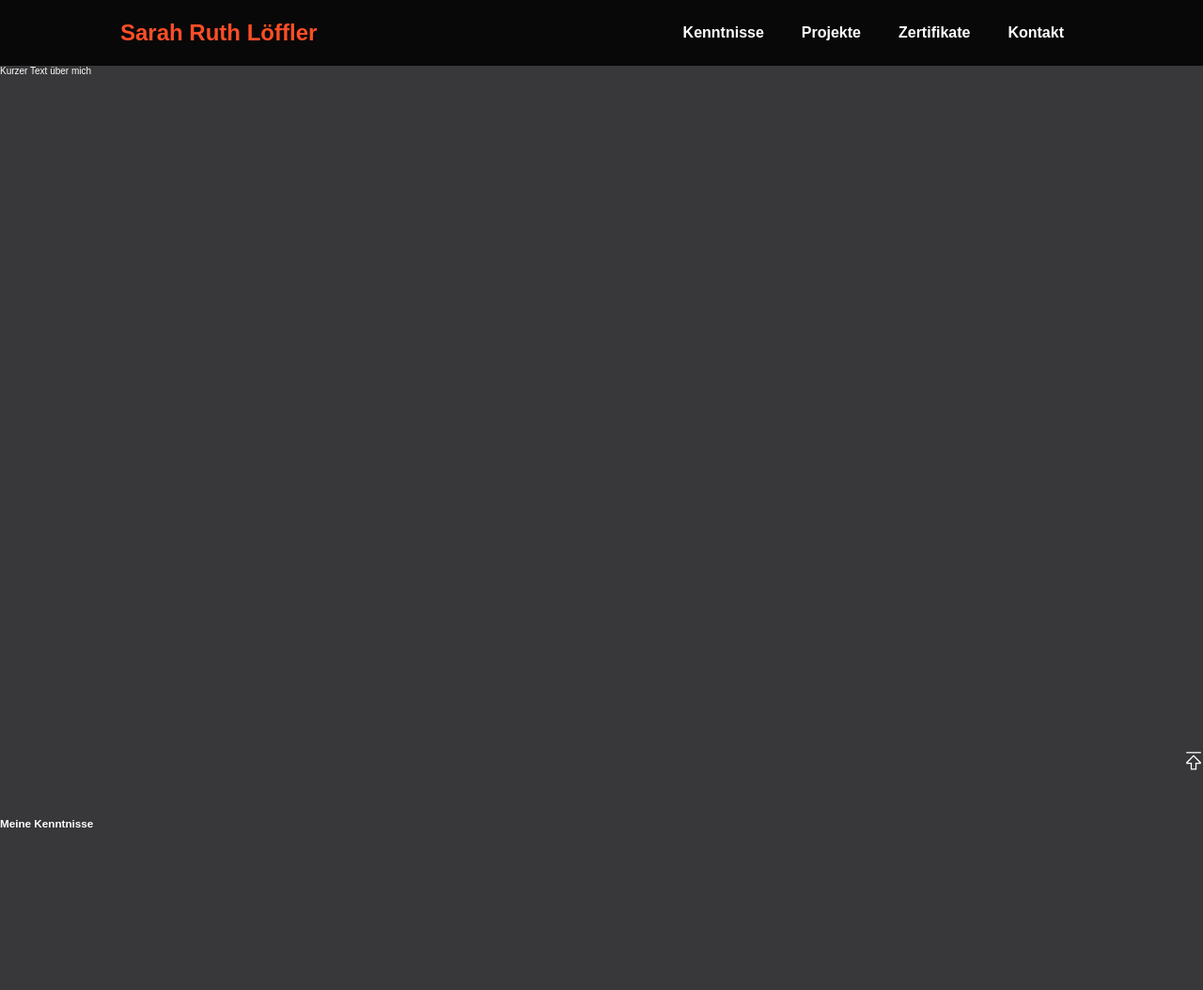
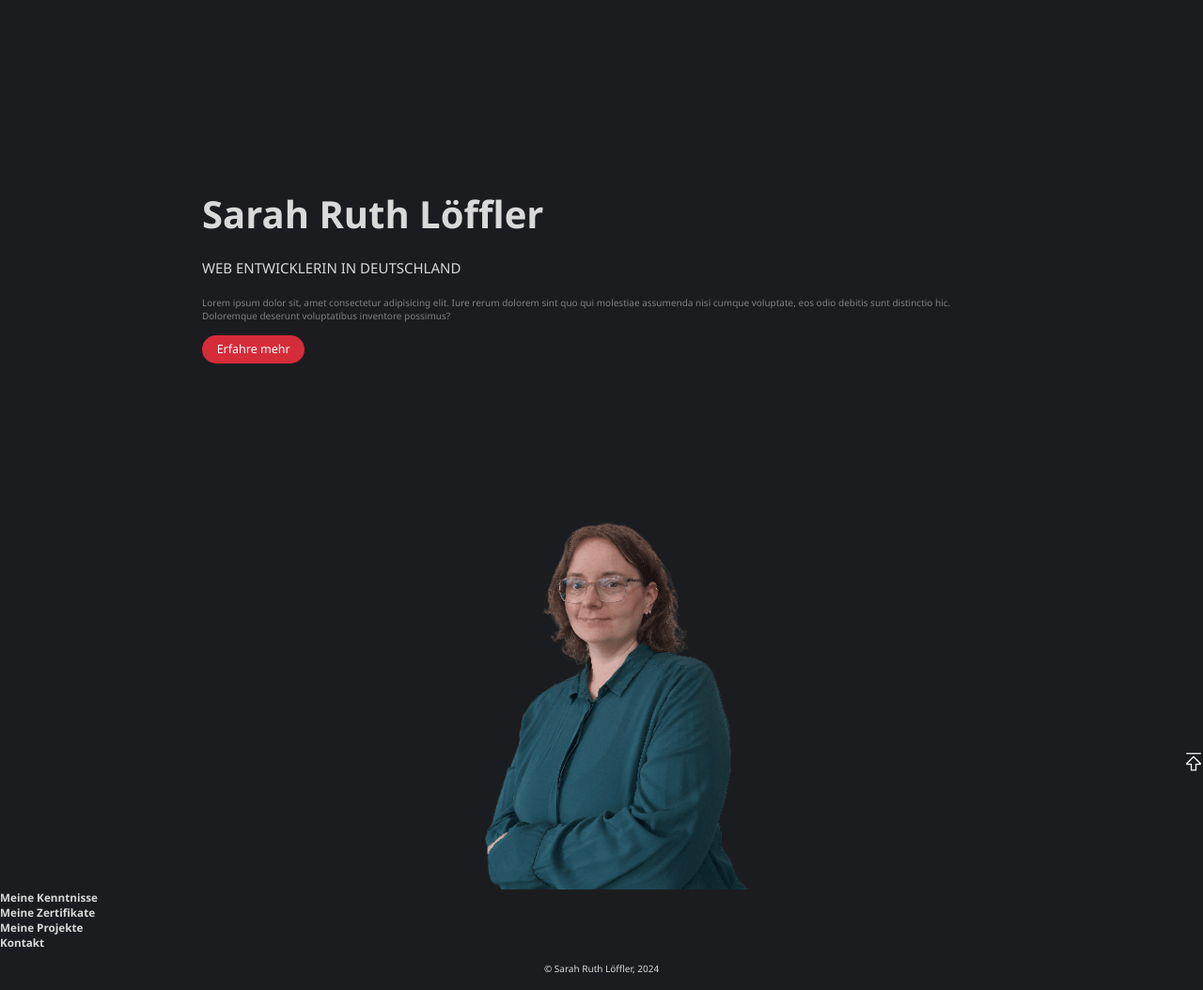
Before and after one commit to SarahBuehler/portfolio-responsive, a plain HTML site: page index.html in a window 1280 px wide. Shown: the top 1054 px of the page at 94% size. Drawn offline with Linux system fonts and the light colour scheme.

Commit message:
neuer Header, Foto, Design

```diff
--- a/index.html
+++ b/index.html
@@ -3,28 +3,27 @@
   <head>
     <meta charset="UTF-8" />
     <meta name="viewport" content="width=device-width, initial-scale=1.0" />
-    <link rel="stylesheet" href="styles.css" />
-    <title>Sarah Löffler Portfolioseite</title>
+    <link rel="stylesheet" href="style.css" />
+    <title>Portfolio</title>
   </head>
   <body>
-    <div class="container">
-      <div class="navbar">
-        <h2 class="logo">Sarah Ruth Löffler</h2>
-        <nav>
-          <ul>
-            <li><a href="#skills">Kenntnisse</a></li>
-            <li><a href="#projects">Projekte</a></li>
-            <li><a href="#certificates">Zertifikate</a></li>
-            <li><a href="#contact">Kontakt</a></li>
-          </ul>
-        </nav>
+    <!-- Header Logo Name Webentwickler-->
+    <header>
+      <img src="/media/Sarah.png" />
+      <div class="container">
+        <h1>Sarah Ruth Löffler</h1>
+        <h2>Web Entwicklerin in Deutschland</h2>
+        <p>
+          Lorem ipsum dolor sit, amet consectetur adipisicing elit. Iure rerum
+          dolorem sint quo qui molestiae assumenda nisi cumque voluptate, eos
+          odio debitis sunt distinctio hic. Doloremque deserunt voluptatibus
+          inventore possimus?
+        </p>
+        <br>
+        <a href="#skills" class="read-more">Erfahre mehr</a>
       </div>
-    </div>
+    </header>
 
-    <section id="banner">
-      Kurzer Text über mich
-      <!-- Banner Logo Name Webentwickler-->
-    </section>
     <section id="skills">
       <h3>Meine Kenntnisse</h3>
       <!-- Aufzählung der Skills -->
--- /dev/null
+++ b/style.css
@@ -0,0 +1,120 @@
+:root {
+  --accent-color: #d52c3a;
+  --primary-color: #1b1c1f;
+  --secondary-color: #101113;
+  --text-color: #d9d9d9;
+  --secondary-text-color: #7f8082;
+  font-size: 10px;
+}
+*,
+*::before,
+*::after {
+  padding: 0;
+  margin: 0;
+  box-sizing: border-box;
+}
+
+html {
+  scroll-behavior: smooth;
+  font-family: "Segoe UI", Tahoma, Geneva, Verdana, sans-serif;
+  color: var(--text-color);
+}
+
+body {
+  position: relative;
+  min-height: 100vh;
+  background-color: var(--primary-color);
+}
+
+/* Farbe vom nach oben Link */
+.iconUp {
+  filter: invert(100%) sepia(7%) saturate(0%) hue-rotate(50deg) brightness(104%)
+    contrast(107%);
+}
+/* Zum Seitenanfang Link rechts unten */
+.scroll-container {
+  position: absolute;
+  top: 0;
+  right: 0;
+  height: 100%;
+}
+
+.scroll-container:before {
+  content: "";
+  display: block;
+  height: 100vh;
+  pointer-events: none;
+}
+
+.scroll-container a {
+  position: sticky;
+  top: 88vh;
+  cursor: pointer;
+  font-size: 20px;
+}
+
+/* Header */
+
+header {
+  padding: 0 20px;
+  display: flex;
+  justify-content: center;
+  flex-wrap: wrap-reverse;
+}
+
+header .container {
+  width: 850px;
+  max-width: 100%;
+}
+
+header img {
+  height: 70vh;
+}
+
+header h1 {
+  margin-top: 200px;
+  font-size: 4rem;
+  color: var();
+}
+header h2 {
+  margin-top: 20px;
+  margin-bottom: 20px;
+  text-transform: uppercase;
+  font-weight: 300;
+}
+
+header p {
+  color: var(--secondary-text-color);
+}
+
+header .read-more {
+  display: inline-block;
+  background-color: var(--accent-color);
+  color: white;
+  font-size: 1.25rem;
+  font-weight: 500;
+  border-radius: 100px;
+  padding: 0.5em 1.25em;
+  text-decoration: none;
+
+  transition: 200ms ease;
+  cursor: pointer;
+}
+
+header .read-more:hover {
+  background-color: var(--secondary-color);
+}
+/* Responsive section for small screen like mobile devices */
+
+/* Mittelteil */
+
+/* Footer */
+
+footer {
+  display: flex;
+  align-items: center;
+  justify-content: center;
+  background-color: var();
+  height: 4rem;
+  color: var();
+}
--- a/styles.css
+++ /dev/null
@@ -1,125 +0,0 @@
-:root {
-  --nav-color: #080809;
-  --nav-text: #fefefd;
-  --primary-color: #38383a;
-  --secondary-color: #fe4e26;
-  --hover-color: #3ac73f;
-  font-size: 10px;
-}
-*,
-*::before,
-*::after {
-  padding: 0;
-  margin: 0;
-  box-sizing: border-box;
-}
-
-html {
-  scroll-behavior: smooth;
-}
-body {
-  position: relative;
-  background-color: var(--primary-color);
-  color: var(--nav-text);
-  font-family: sans-serif;
-}
-/* Farbe vom nach oben Link */
-.iconUp {
-    filter: invert(100%) sepia(7%) saturate(0%) hue-rotate(50deg) brightness(104%) contrast(107%);
-}
-/* Zum Seitenanfang Link rechts unten */
-.scroll-container {
-  position: absolute;
-  top: 0;
-  right: 0;
-  height: 100%;
-}
-
-.scroll-container:before {
-  content: "";
-  display: block;
-  height: 100vh;
-  pointer-events: none;
-}
-
-.scroll-container a {
-  position: sticky;
-  top: 88vh;
-  cursor: pointer;
-  font-size: 20px;
-}
-
-/* Navigation */
-.container {
-  background-color: var(--nav-color);
-  font-size: 1.6rem;
-
-  height: 70px;
-}
-
-.navbar {
-  display: flex;
-  align-items: center;
-  justify-content: center;
-  height: 100%;
-  width: 80%;
-  margin: auto;
-}
-.navbar ul {
-  display: flex;
-}
-.container .navbar {
-  justify-content: space-between;
-}
-.navbar ul li {
-  list-style-type: none;
-}
-
-.container .navbar ul li {
-  padding: 10px;
-  margin: 0 10px;
-}
-
-.navbar a {
-  color: var(--nav-text);
-  font-weight: bold;
-}
-.navbar a {
-  text-decoration: none;
-}
-.navbar a:hover {
-  color: var(--secondary-color);
-}
-
-.logo {
-  color: var(--secondary-color);
-}
-
-/* Responsive section for small screen like mobile devices */
-
-@media screen and (min-width: 390px) and (max-width: 767px) {
-  .container {
-    height: 100%;
-  }
-
-  .container .navbar {
-    flex-direction: column;
-  }
-}
-
-/* Mittelteil */
-
-section {
-  height: 100vh;
-}
-
-/* Footer */
-
-footer {
-  display: flex;
-  align-items: center;
-  justify-content: center;
-  background-color: var(--nav-color);
-  height: 4rem;
-  color: var(--secondary-color);
-}
```
Also changed, not shown: media/Sarah.png (added).
